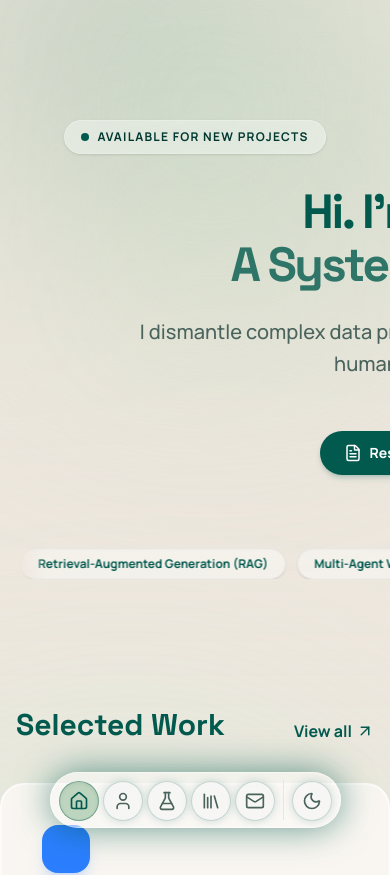
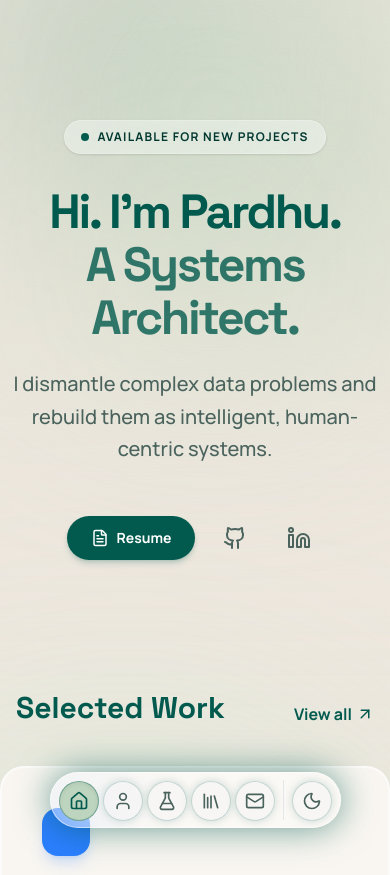
Before and after one commit to PardhaSarathy/newportfolio, a Next.js app: page / in a window 390 px wide. Shown: the top 875 px of the page. Built offline with nearby package versions, Linux system fonts and the light colour scheme.

Commit message:
Remove AI Skills marquee from Home page to resolve mobile layout complaints

```diff
--- a/app/globals.css
+++ b/app/globals.css
@@ -14,8 +14,6 @@
   --color-brand-light: var(--theme-brand-light);
   --color-brand-dark: var(--theme-brand-dark);
   --color-accent-lime: var(--theme-accent-lime);
-
-  --animate-marquee: marquee 30s linear infinite;
 }
 
 :root {
@@ -74,19 +72,3 @@ body {
 .dark ::-webkit-scrollbar-thumb:hover {
   background: var(--color-brand-main);
 }
-
-/* Custom Animations */
-@keyframes marquee {
-  0% {
-    transform: translateX(0);
-  }
-
-  100% {
-    transform: translateX(-50%);
-  }
-}
-
-.fade-edges {
-  mask-image: linear-gradient(to right, transparent, black 30px, black calc(100% - 30px), transparent);
-  -webkit-mask-image: linear-gradient(to right, transparent, black 30px, black calc(100% - 30px), transparent);
-}
--- a/app/page.tsx
+++ b/app/page.tsx
@@ -35,7 +35,7 @@ export default function Home() {
           initial={{ opacity: 0, y: 30 }}
           animate={{ opacity: 1, y: 0 }}
           transition={{ duration: 0.8, delay: 0.2 }}
-          className="space-y-6 max-w-4xl mx-auto px-4 md:px-0"
+          className="space-y-6 max-w-4xl mx-auto"
         >
           <h1 className="text-5xl md:text-7xl lg:text-8xl font-display font-bold text-text-primary leading-[1.1] tracking-tighter">
             Hi. I'm Pardhu. <br />
@@ -76,40 +76,6 @@ export default function Home() {
             >
               <Linkedin size={24} />
             </a>
-          </div>
-
-          {/* AI Skills Auto-scrolling Marquee - Strict Mobile Bounds / Full Bleed */}
-          <div className="w-full overflow-hidden flex justify-center">
-            <motion.div
-              initial={{ opacity: 0 }}
-              animate={{ opacity: 1 }}
-              transition={{ delay: 0.6, duration: 1 }}
-              className="mt-12 md:mt-16 w-full max-w-5xl overflow-hidden relative fade-edges"
-            >
-              <div className="flex w-max animate-marquee gap-3 md:gap-8 hover:[animation-play-state:paused] cursor-default">
-                {[
-                  "Large Language Models (LLMs)",
-                  "Retrieval-Augmented Generation (RAG)",
-                  "Multi-Agent Workflows",
-                  "Multimodal Agents (Voice)",
-                  "Vision & OCR",
-                  "Prompt Engineering",
-                  "Large Language Models (LLMs)",
-                  "Retrieval-Augmented Generation (RAG)",
-                  "Multi-Agent Workflows",
-                  "Multimodal Agents (Voice)",
-                  "Vision & OCR",
-                  "Prompt Engineering"
-                ].map((skill, index) => (
-                  <span
-                    key={index}
-                    className="px-4 py-1.5 md:px-5 md:py-2.5 rounded-full border border-gray-200/50 dark:border-white/10 bg-white/40 dark:bg-white/5 backdrop-blur-sm text-text-primary dark:text-[#A9F0D4] whitespace-nowrap text-xs md:text-sm font-bold shadow-sm"
-                  >
-                    {skill}
-                  </span>
-                ))}
-              </div>
-            </motion.div>
           </div>
         </motion.div>
 
```
